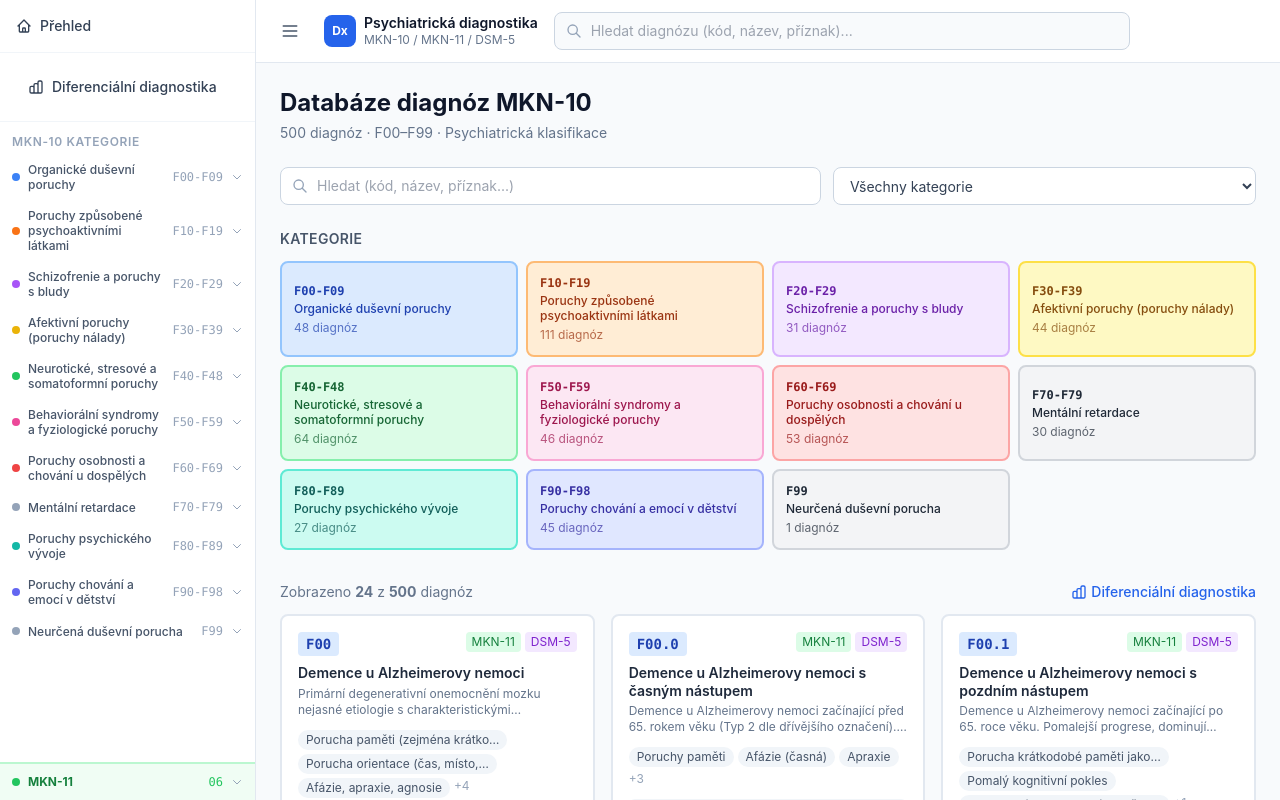
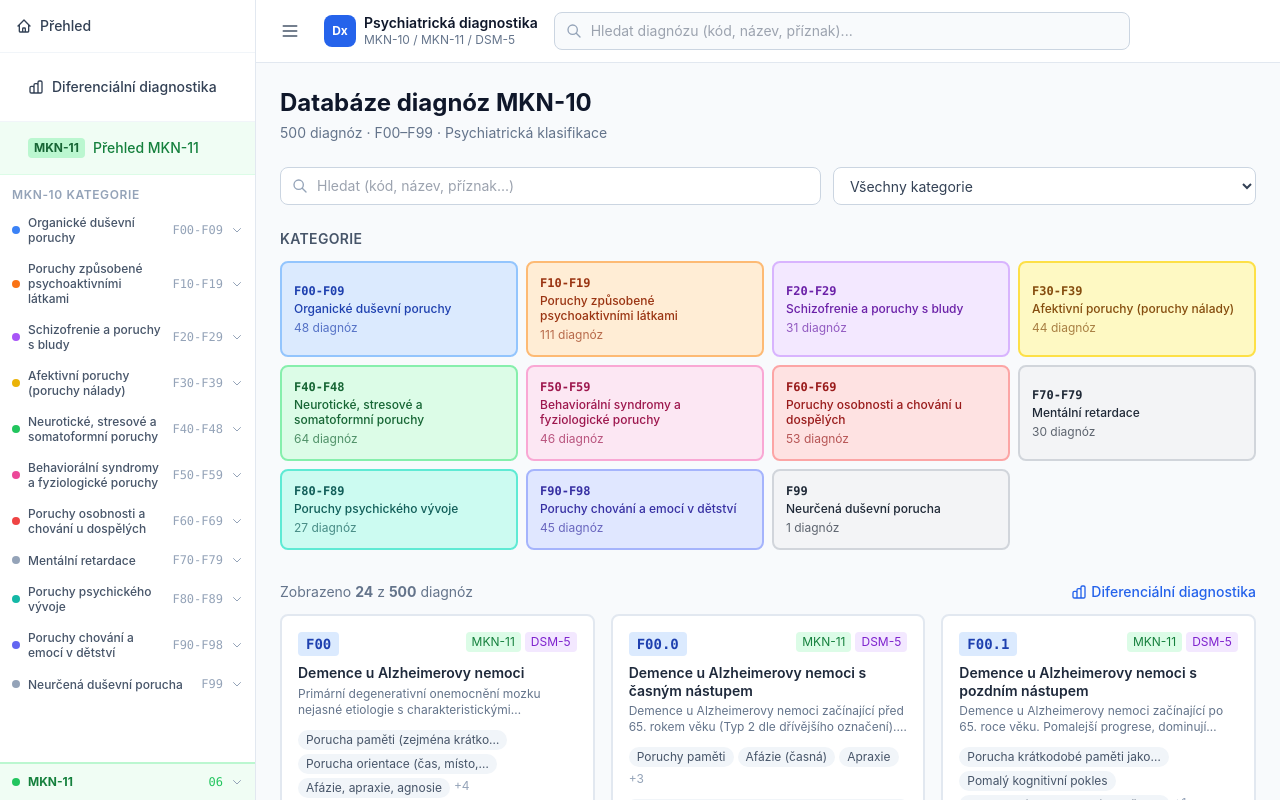
Before and after one commit to TS101-coder/psychiatricka-diagnostika, a React (Vite) app: page / in a window 1280 px wide. Built offline with nearby package versions, Linux system fonts and the light colour scheme.

Commit message:
fix: přidat MKN-11 odkaz nahoře do sidebaru – viditelný bez scrollování
Co-Authored-By: Claude Sonnet 4.6 <noreply@anthropic.com>

```diff
--- a/src/components/Sidebar.jsx
+++ b/src/components/Sidebar.jsx
@@ -122,6 +122,20 @@ export default function Sidebar({ open }) {
               d="M9 19v-6a2 2 0 00-2-2H5a2 2 0 00-2 2v6a2 2 0 002 2h2a2 2 0 002-2zm0 0V9a2 2 0 012-2h2a2 2 0 012 2v10m-6 0a2 2 0 002 2h2a2 2 0 002-2m0 0V5a2 2 0 012-2h2a2 2 0 012 2v14a2 2 0 01-2 2h-2a2 2 0 01-2-2z" />
           </svg>
           Diferenciální diagnostika
+        </NavLink>
+      </div>
+
+      {/* MKN-11 rychlý odkaz – nahoře v sidebaru */}
+      <div className="px-4 py-2 border-b border-green-100 bg-green-50">
+        <NavLink
+          to="/mkn11"
+          className={({ isActive }) =>
+            `flex items-center gap-2 text-sm font-medium px-3 py-2 rounded-lg transition-colors
+             ${isActive ? 'bg-green-100 text-green-800' : 'text-green-700 hover:bg-green-100'}`
+          }
+        >
+          <span className="text-xs font-bold bg-green-200 text-green-800 px-1.5 py-0.5 rounded">MKN-11</span>
+          Přehled MKN-11
         </NavLink>
       </div>
 
```
